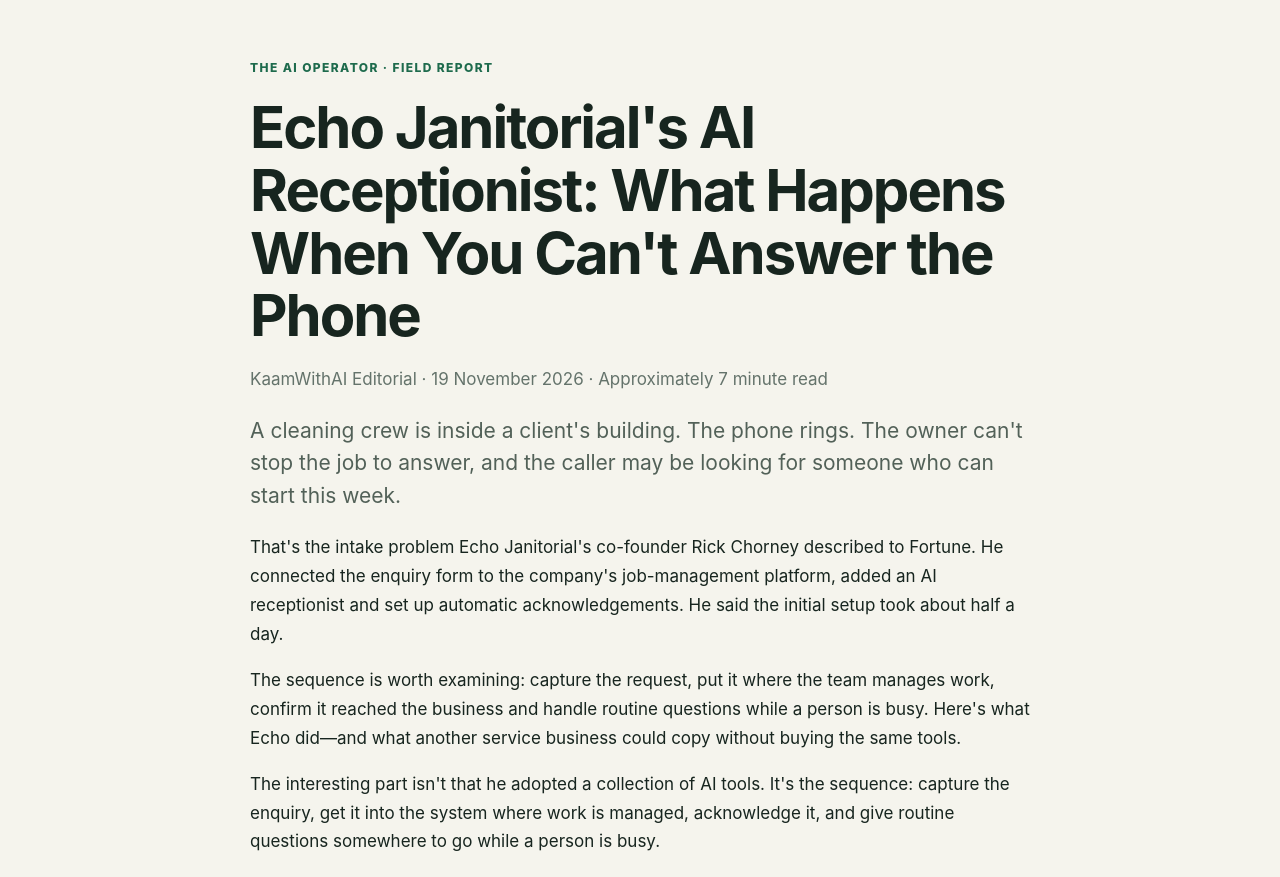
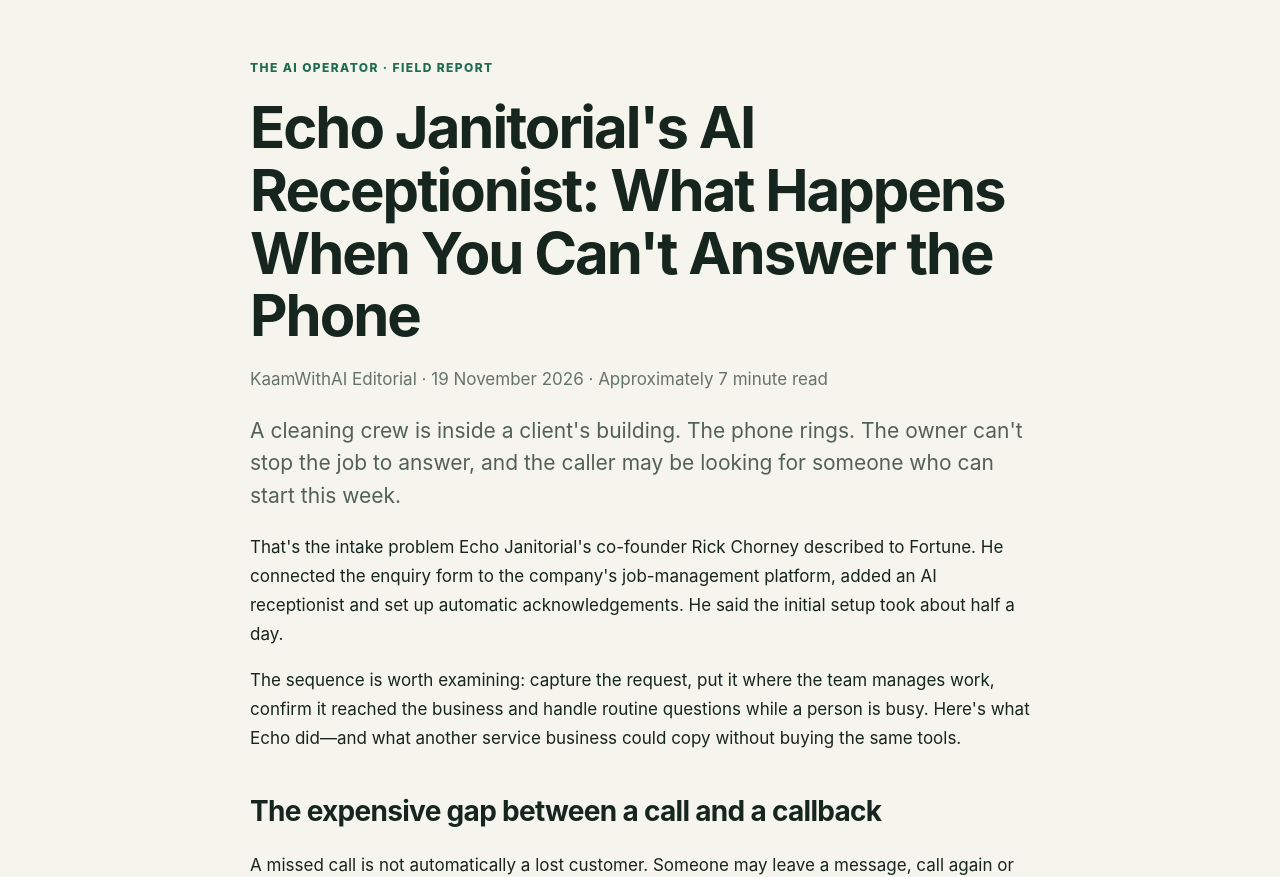
Before and after one commit to ankit-jsr/kaam-with-ai, a plain HTML site: page site/articles/echo-janitorial-ai-enquiry-workflow.html in a window 1280 px wide. Shown: the part 75-952 px from the top of the page. Drawn offline with Linux system fonts and the light colour scheme.

Commit message:
Fix editorial reset QA issues

```diff
--- a/site/articles/echo-janitorial-ai-enquiry-workflow.html
+++ b/site/articles/echo-janitorial-ai-enquiry-workflow.html
@@ -12,7 +12,7 @@
 <p class="intro">A cleaning crew is inside a client's building. The phone rings. The owner can't stop the job to answer, and the caller may be looking for someone who can start this week.</p>
 <p>That's the intake problem Echo Janitorial's co-founder Rick Chorney described to Fortune. He connected the enquiry form to the company's job-management platform, added an AI receptionist and set up automatic acknowledgements. He said the initial setup took about half a day.</p>
 <p>The sequence is worth examining: capture the request, put it where the team manages work, confirm it reached the business and handle routine questions while a person is busy. Here's what Echo did—and what another service business could copy without buying the same tools.</p>
-<p>The interesting part isn't that he adopted a collection of AI tools. It's the sequence: capture the enquiry, get it into the system where work is managed, acknowledge it, and give routine questions somewhere to go while a person is busy.</p>
+
 <h2>The expensive gap between a call and a callback</h2>
 <p>A missed call is not automatically a lost customer. Someone may leave a message, call again or send a form. But every extra step gives a potential customer another chance to move on.</p>
 <p>For a small cleaning company, this can happen at exactly the wrong moment. The owner may be inspecting a site, supervising a team, driving between jobs or speaking with a customer. The phone is ringing, but the paid work in front of them cannot simply be abandoned.</p>
```
